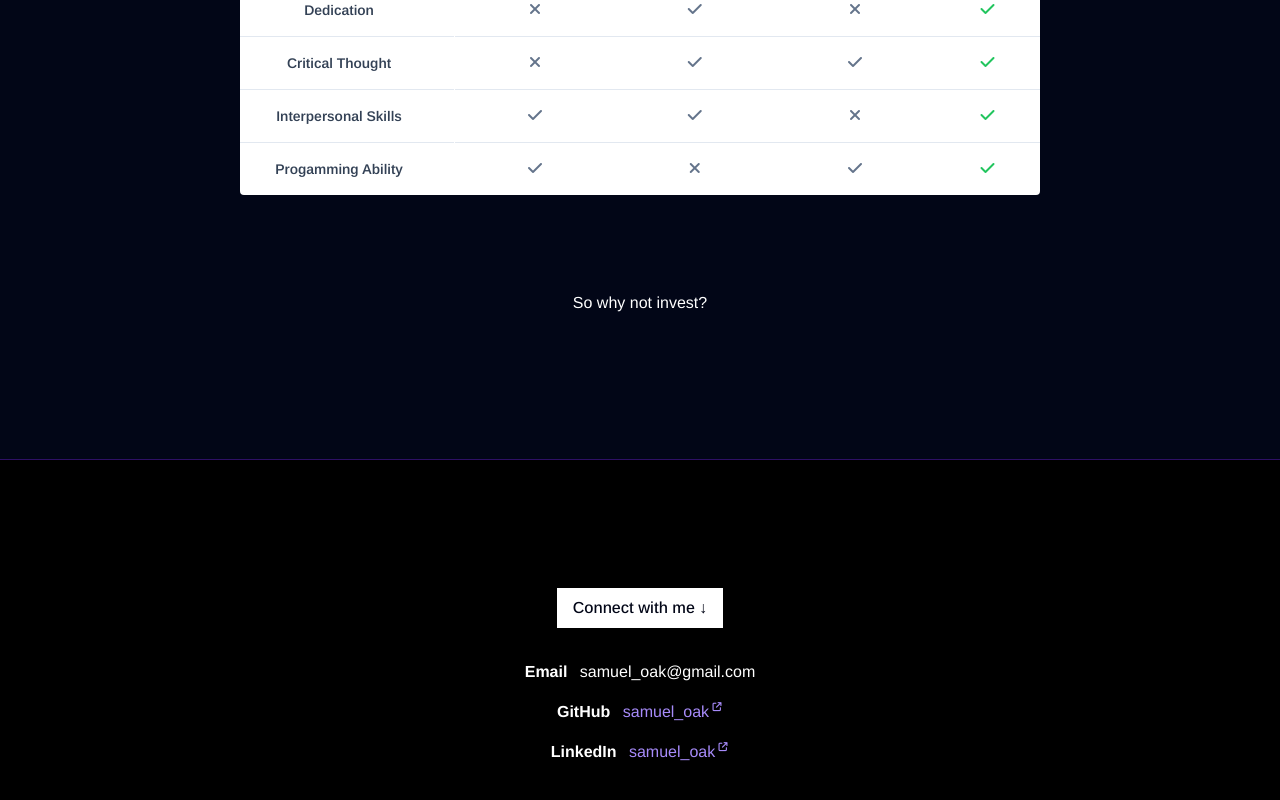
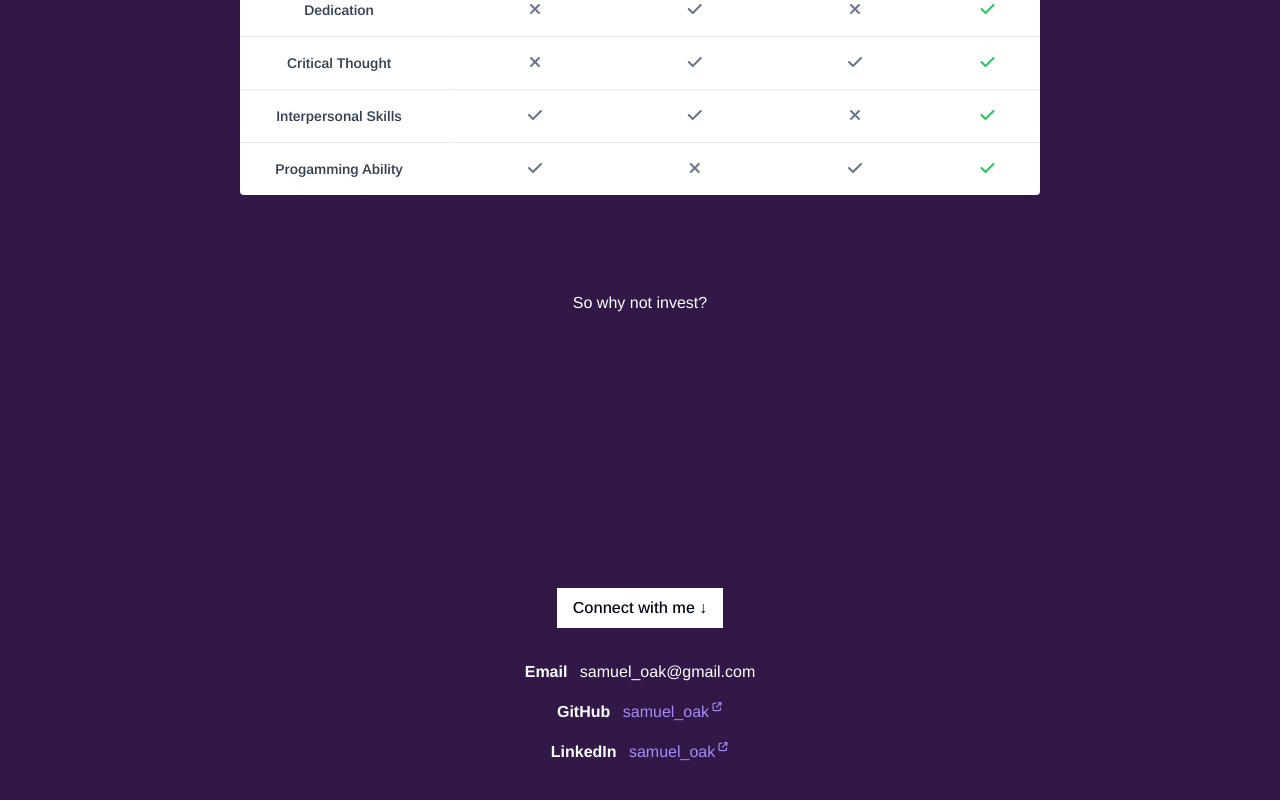
Before and after one commit to cc-nina/ccc, a SvelteKit app in the folder my-app/: page / in a window 1280 px wide. Shown: the part 2730-3530 px from the top of the page. Built offline with nearby package versions, Linux system fonts and the light colour scheme; a web font is replaced by a local one.

Commit message:
bg [#311847]

```diff
--- a/my-app/src/app.html
+++ b/my-app/src/app.html
@@ -12,7 +12,7 @@
 		%sveltekit.head%
 	</head>
 
-	<body data-sveltekit-preload-data="hover" class="bg-slate-950 text-white relative">
+	<body data-sveltekit-preload-data="hover" class="bg-[#311847] text-white relative">
 		<div style="display: contents" class="relative z-[1]">%sveltekit.body%</div>
 	</body>
 
--- a/my-app/src/components/Footer.svelte
+++ b/my-app/src/components/Footer.svelte
@@ -1,5 +1,5 @@
 <footer
-    class="py-20 sm:py-32 bg-black border-t border-solid border-violet-950 flex flex-col gap-4 sm:gap-8 justify-center items-center"
+    class="py-20 sm:py-32 bg-[#311847] border-t border-solid border-violet-950 flex flex-col gap-4 sm:gap-8 justify-center items-center"
 >
     <p class="px-4 py-2 bg-white text-slate-950 font-medium">
         Connect with me &darr;
--- a/my-app/src/components/Header.svelte
+++ b/my-app/src/components/Header.svelte
@@ -12,7 +12,7 @@
 <header
     class={"sticky z-[10] top-0 duration-200 px-6 flex items-center justify-between border-b border-solid " +
         (y > 0
-            ? " py-4 bg-slate-950 border-violet-950"
+            ? " py-4 bg-[#311847] border-violet-950"
             : " py-6 bg-transparent border-transparent")}
 >
     <h1 class="font-medium">
```
